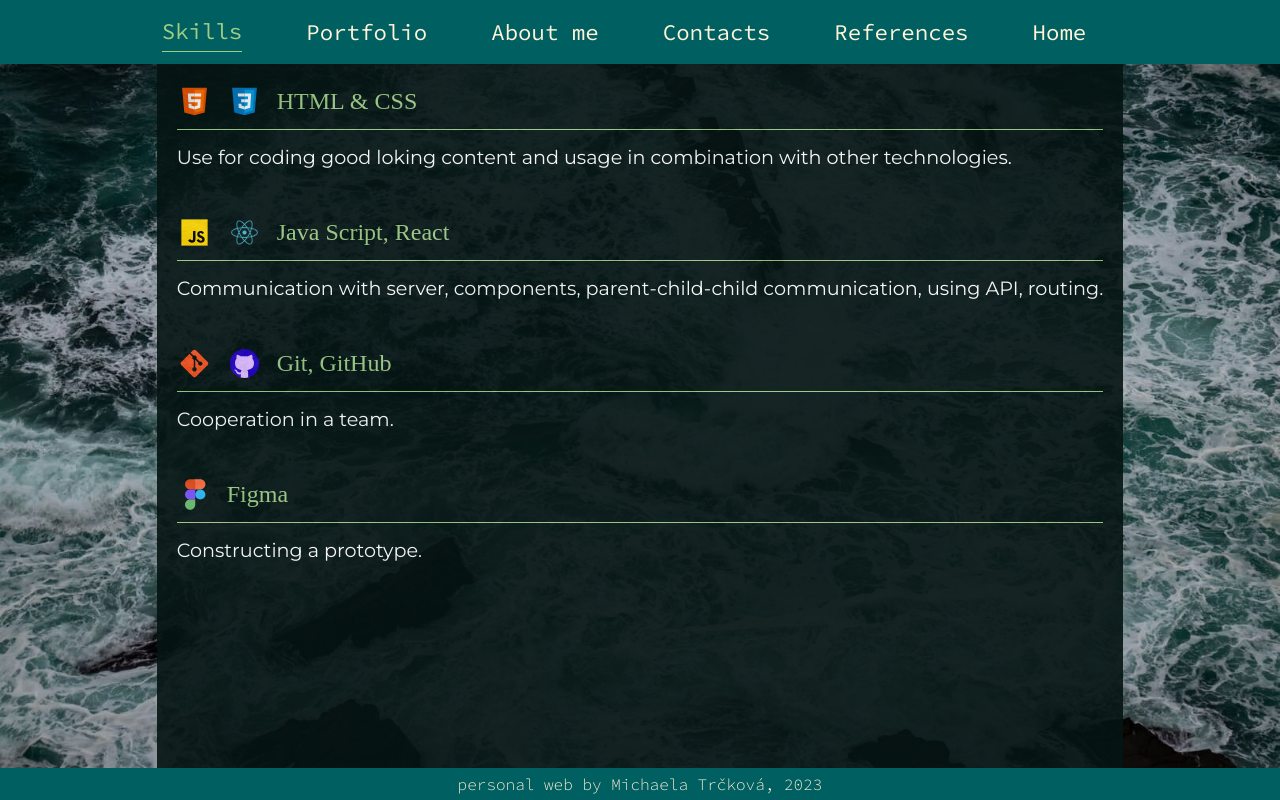
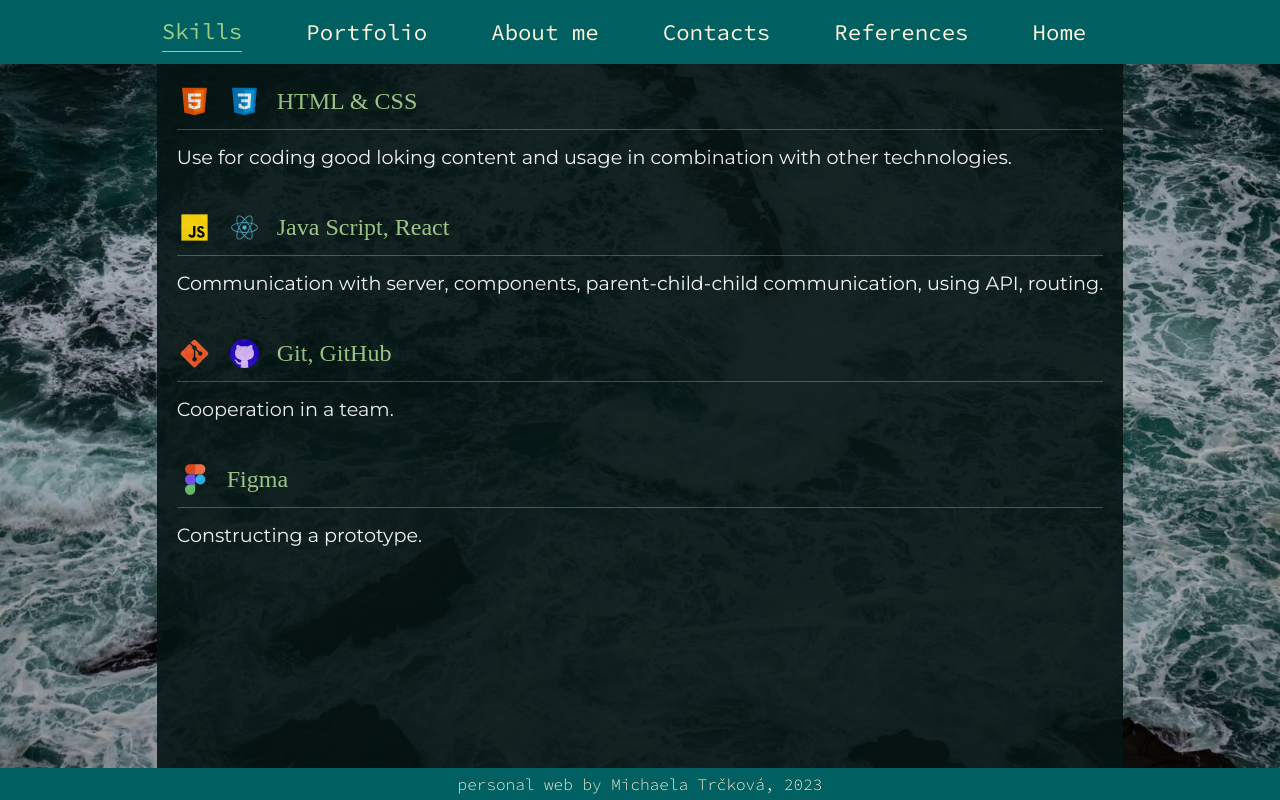
Before and after one commit to michaelamitr/personal-web-michaela-trckova, a React app: page /skills in a window 1280 px wide. Built offline with nearby package versions, Linux system fonts and the light colour scheme; a web font is replaced by a local one.

Commit message:
skill page edit

```diff
--- a/src/pages/Skills/skills.css
+++ b/src/pages/Skills/skills.css
@@ -19,7 +19,7 @@
   padding: 20px;
   padding-bottom: 35px;
   text-align: left;
-  gap: 45px;
+  gap: 40px;
 }
 
 .skill-item {
@@ -43,7 +43,7 @@
   gap: 15px;
   margin: 0;
   padding-bottom: 10px;
-  border-bottom: 1px solid;
+  border-bottom: 1px solid rgba(159, 205, 134, 0.372);
 }
 
 .html-icon {
```
